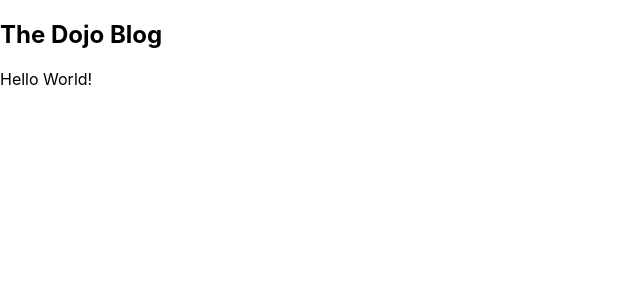
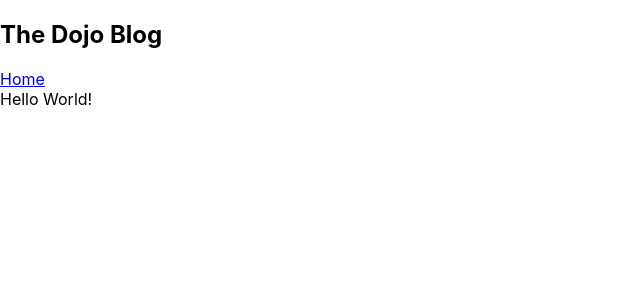
Before and after one commit to Dragontalker/react-developer-portfolio, a React (Create React App) app: page / in a window 1280 px wide. Shown: the top 300 px of the page, without its empty margins (0-640 px from the left). Built offline with nearby package versions, Linux system fonts and the light colour scheme.

Commit message:
Added a Home link.

```diff
--- a/src/components/Narbar.js
+++ b/src/components/Narbar.js
@@ -2,6 +2,9 @@ const Navbar = () => {
     return (
         <nav>
             <h1>The Dojo Blog</h1>
+            <div>
+                <a href="/">Home</a>
+            </div>
         </nav>
     )
 };
```
